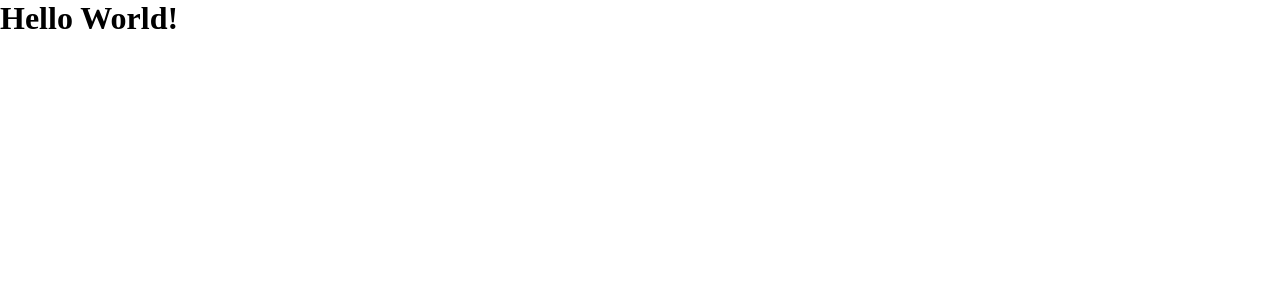
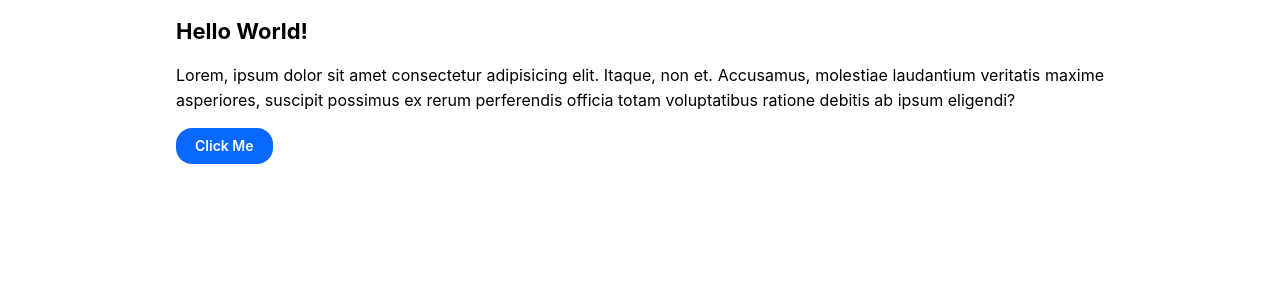
Before and after one commit to rapelista/fe-boilerplate, a Next.js app: page / in a window 1280 px wide. Shown: the top 300 px of the page. Built offline with nearby package versions, Linux system fonts and the light colour scheme.

Commit message:
add Mantine UI integration; create theme and providers; update layout and page components

```diff
--- a/package.json
+++ b/package.json
@@ -10,6 +10,8 @@
     "format": "prettier --write ."
   },
   "dependencies": {
+    "@mantine/core": "^7.17.0",
+    "@mantine/hooks": "^7.17.0",
     "next": "15.1.7",
     "react": "^19.0.0",
     "react-dom": "^19.0.0"
@@ -22,6 +24,9 @@
     "eslint": "^9",
     "eslint-config-next": "15.1.7",
     "eslint-config-prettier": "^10.0.1",
+    "postcss": "^8.5.3",
+    "postcss-preset-mantine": "^1.17.0",
+    "postcss-simple-vars": "^7.0.1",
     "prettier": "3.5.2",
     "typescript": "^5"
   },
--- /dev/null
+++ b/postcss.config.cjs
@@ -0,0 +1,14 @@
+module.exports = {
+  plugins: {
+    'postcss-preset-mantine': {},
+    'postcss-simple-vars': {
+      variables: {
+        'mantine-breakpoint-xs': '36em',
+        'mantine-breakpoint-sm': '48em',
+        'mantine-breakpoint-md': '62em',
+        'mantine-breakpoint-lg': '75em',
+        'mantine-breakpoint-xl': '88em',
+      },
+    },
+  },
+};
--- a/src/app/layout.tsx
+++ b/src/app/layout.tsx
@@ -1,6 +1,10 @@
 import '~/styles/globals.css';
 
+import '@mantine/core/styles.css';
+
+import { ColorSchemeScript, mantineHtmlProps } from '@mantine/core';
 import type { Metadata } from 'next';
+import { Providers } from '~/components/providers';
 
 export const metadata: Metadata = {
   title: 'Create Next App',
@@ -13,8 +17,13 @@ export default function RootLayout({
   children: React.ReactNode;
 }>) {
   return (
-    <html lang="en">
-      <body>{children}</body>
+    <html lang="en" {...mantineHtmlProps}>
+      <head>
+        <ColorSchemeScript />
+      </head>
+      <body>
+        <Providers>{children}</Providers>
+      </body>
     </html>
   );
 }
--- a/src/app/page.tsx
+++ b/src/app/page.tsx
@@ -1,3 +1,22 @@
+import { Button, Container, Group, Stack, Text, Title } from '@mantine/core';
+
 export default function Page() {
-  return <h1>Hello World!</h1>;
+  return (
+    <Container my="md">
+      <Stack>
+        <Title order={3}>Hello World!</Title>
+
+        <Text ta="justify">
+          Lorem, ipsum dolor sit amet consectetur adipisicing elit. Itaque, non
+          et. Accusamus, molestiae laudantium veritatis maxime asperiores,
+          suscipit possimus ex rerum perferendis officia totam voluptatibus
+          ratione debitis ab ipsum eligendi?
+        </Text>
+
+        <Group>
+          <Button>Click Me</Button>
+        </Group>
+      </Stack>
+    </Container>
+  );
 }
--- /dev/null
+++ b/src/components/providers.tsx
@@ -0,0 +1,8 @@
+'use client';
+
+import { MantineProvider } from '@mantine/core';
+import { theme } from '~/utils/mantine';
+
+export function Providers({ children }: React.PropsWithChildren) {
+  return <MantineProvider theme={theme}>{children}</MantineProvider>;
+}
--- /dev/null
+++ b/src/configs/colors.ts
@@ -0,0 +1,14 @@
+import { MantineColorsTuple } from '@mantine/core';
+
+export const primary: MantineColorsTuple = [
+  '#e5f3ff',
+  '#cde2ff',
+  '#9ac2ff',
+  '#64a0ff',
+  '#3884fe',
+  '#1d72fe',
+  '#0969ff',
+  '#0058e4',
+  '#004ecd',
+  '#0043b5',
+];
--- a/src/styles/globals.css
+++ b/src/styles/globals.css
@@ -2,4 +2,6 @@
   padding: 0;
   margin: 0;
   box-sizing: border-box;
+
+  transition: background-color 0.15s ease-in;
 }
--- /dev/null
+++ b/src/utils/mantine.ts
@@ -0,0 +1,8 @@
+import { createTheme } from '@mantine/core';
+import { primary } from '~/configs/colors';
+
+export const theme = createTheme({
+  colors: { primary },
+  primaryColor: 'primary',
+  defaultRadius: 'lg',
+});
```
Also changed, not shown: 1 other file (tests, documents, lock files or other folders).
